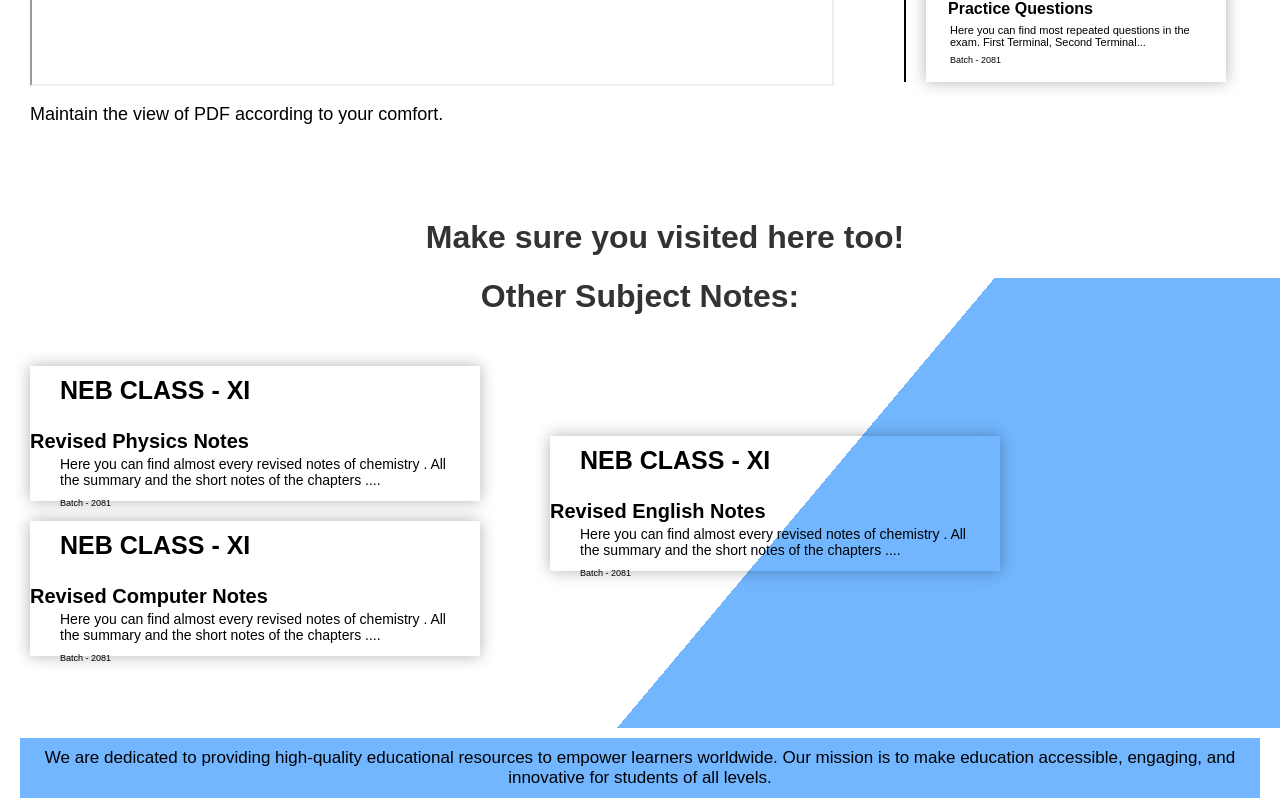
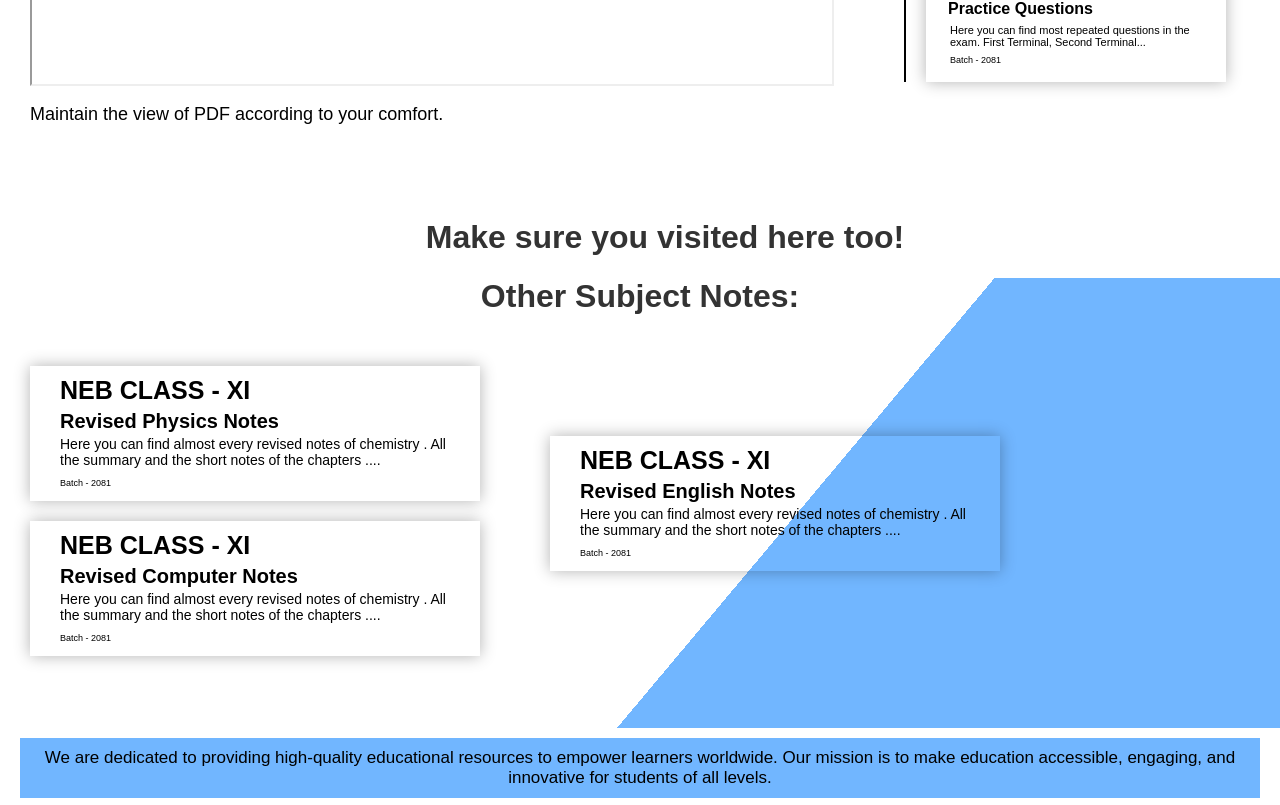
Before and after one commit to Ramansha0/notehouse-react, a React (Vite) app: page / in a window 1280 px wide. Shown: the part 1892-2697 px from the top of the page. Built offline with nearby package versions, Linux system fonts and the light colour scheme.

Commit message:
completed

```diff
--- a/src/components/Footer/Secondl.jsx
+++ b/src/components/Footer/Secondl.jsx
@@ -34,8 +34,8 @@ const Secondl = () => {
                   style={{
                     fontSize: '20px',
                     fontWeight: '600',
-                    marginTop: '5px',
-                    marginLeft: '0px',
+                    marginTop: '-20px',
+                    marginLeft: '30px',
                   }}
                 >
                   Revised Physics Notes
@@ -73,8 +73,8 @@ const Secondl = () => {
                   style={{
                     fontSize: '20px',
                     fontWeight: '600',
-                    marginTop: '5px',
-                    marginLeft: '0px',
+                    marginTop: '-20px',
+                    marginLeft: '30px',
                   }}
                 >
                   Revised Computer Notes
@@ -119,8 +119,8 @@ const Secondl = () => {
                   style={{
                     fontSize: '20px',
                     fontWeight: '600',
-                    marginTop: '5px',
-                    marginLeft: '0px',
+                    marginTop: '-20px',
+                    marginLeft: '30px',
                   }}
                 >
                   Revised English Notes
--- a/src/components/Phy.jsx
+++ b/src/components/Phy.jsx
@@ -104,7 +104,7 @@ const Phy = () => {
           <button className="click">Click Here!</button>
         </div>
         <div className="ques" style={{ display: 'flex' }}>
-          <iframe className="area" src="path/to/your/physics-notes.pdf" title="Physics Notes"></iframe>
+          <iframe className="area" src="" title="Physics Notes"></iframe>
 
           <div style={{ width: '2px', marginLeft: '70px', height: '400px', backgroundColor: 'black', left: '50%', top: '0' }}></div>
 
```
